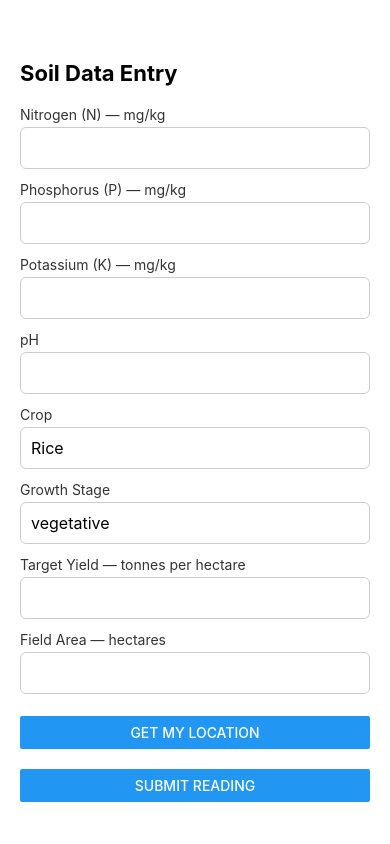
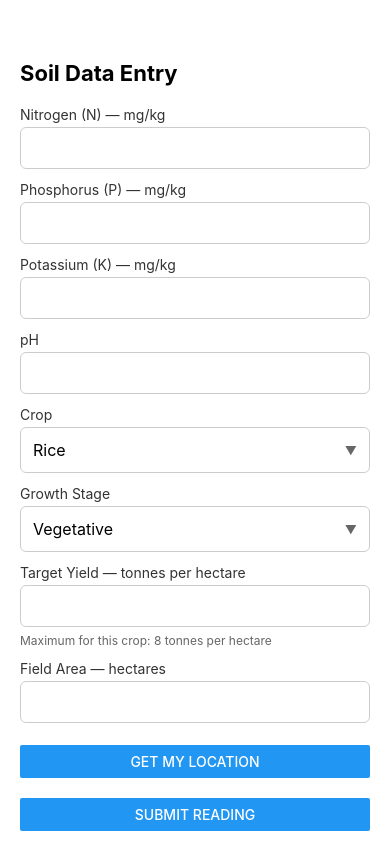
Before and after one commit to ROYALIST2001/soil-data-system, a React Native app in the folder mobile/: screen / in a window 390 px wide. Built offline with nearby package versions, Linux system fonts and the light colour scheme.

Commit message:
feat(mobile): replace crop and stage text inputs with dropdowns

```diff
--- /dev/null
+++ b/mobile/src/components/SelectField.tsx
@@ -0,0 +1,146 @@
+import React, { useState } from "react";
+import {
+  View,
+  Text,
+  TouchableOpacity,
+  Modal,
+  ScrollView,
+  StyleSheet,
+} from "react-native";
+import { Option } from "../constants/vocabulary";
+
+interface SelectFieldProps {
+  label: string;
+  value: string;              // the CURRENT value (lowercase)
+  options: Option[];          // the list to choose from
+  onSelect: (value: string) => void;
+}
+
+export default function SelectField({
+  label,
+  value,
+  options,
+  onSelect,
+}: SelectFieldProps) {
+  // Is the popup showing? This is the ONLY state this component owns.
+  const [open, setOpen] = useState(false);
+
+  // Find the label for the current value, so we can show a nice word
+  // instead of the lowercase key.
+  const selected = options.find((o) => o.value === value);
+  const shownText = selected ? selected.label : "Tap to choose";
+
+  return (
+    <View style={styles.container}>
+      <Text style={styles.label}>{label}</Text>
+
+      {/* The button that opens the popup. */}
+      <TouchableOpacity style={styles.button} onPress={() => setOpen(true)}>
+        <Text style={selected ? styles.buttonText : styles.placeholder}>
+          {shownText}
+        </Text>
+        <Text style={styles.arrow}>▼</Text>
+      </TouchableOpacity>
+
+      {/* The popup. A Modal draws ON TOP of everything else. */}
+      <Modal
+        visible={open}
+        transparent={true}
+        animationType="fade"
+        onRequestClose={() => setOpen(false)} // Android back button
+      >
+        {/* Tapping the dark background closes the popup. */}
+        <TouchableOpacity
+          style={styles.backdrop}
+          activeOpacity={1}
+          onPress={() => setOpen(false)}
+        >
+          <View style={styles.sheet}>
+            <Text style={styles.sheetTitle}>{label}</Text>
+
+            <ScrollView>
+              {options.map((option) => {
+                const isChosen = option.value === value;
+
+                return (
+                  <TouchableOpacity
+                    key={option.value}
+                    style={[styles.option, isChosen && styles.optionChosen]}
+                    onPress={() => {
+                      onSelect(option.value); // tell the screen
+                      setOpen(false);          // close the popup
+                    }}
+                  >
+                    <Text
+                      style={[
+                        styles.optionText,
+                        isChosen && styles.optionTextChosen,
+                      ]}
+                    >
+                      {option.label}
+                    </Text>
+                    {isChosen && <Text style={styles.tick}>✓</Text>}
+                  </TouchableOpacity>
+                );
+              })}
+            </ScrollView>
+          </View>
+        </TouchableOpacity>
+      </Modal>
+    </View>
+  );
+}
+
+const styles = StyleSheet.create({
+  container: { marginBottom: 12 },
+  label: { fontSize: 14, marginBottom: 4, color: "#333" },
+
+  button: {
+    borderWidth: 1,
+    borderColor: "#ccc",
+    borderRadius: 6,
+    padding: 12,
+    flexDirection: "row",
+    justifyContent: "space-between",
+    alignItems: "center",
+    backgroundColor: "#fff",
+  },
+  buttonText: { fontSize: 16, color: "#000" },
+  placeholder: { fontSize: 16, color: "#999" },
+  arrow: { fontSize: 12, color: "#666" },
+
+  // The dark see-through background behind the popup.
+  backdrop: {
+    flex: 1,
+    backgroundColor: "rgba(0,0,0,0.45)",
+    justifyContent: "center",
+    padding: 24,
+  },
+
+  // The white box holding the options.
+  sheet: {
+    backgroundColor: "#fff",
+    borderRadius: 12,
+    padding: 16,
+    maxHeight: "70%",
+  },
+  sheetTitle: {
+    fontSize: 16,
+    fontWeight: "bold",
+    marginBottom: 12,
+    color: "#1b4332",
+  },
+
+  option: {
+    paddingVertical: 14,
+    paddingHorizontal: 10,
+    borderRadius: 6,
+    flexDirection: "row",
+    justifyContent: "space-between",
+    alignItems: "center",
+  },
+  optionChosen: { backgroundColor: "#d8f3dc" },
+  optionText: { fontSize: 16, color: "#333" },
+  optionTextChosen: { fontWeight: "bold", color: "#1b4332" },
+  tick: { fontSize: 16, color: "#40916c", fontWeight: "bold" },
+});
--- /dev/null
+++ b/mobile/src/constants/vocabulary.ts
@@ -0,0 +1,50 @@
+// The crops and stages this system knows.
+//
+// ⚠ THIS LIST MUST MATCH THREE THINGS EXACTLY:
+//   1. api/internal/model/vocabulary.go
+//   2. the training dataset (training_data.csv)
+//   3. the trained model
+//
+// If you add a crop here, you must also change the Go file
+// AND retrain the model. Otherwise predictions will be wrong.
+
+export interface Option {
+  value: string; // what we SEND to the server (lowercase)
+  label: string; // what the FARMER sees
+}
+
+export const CROPS: Option[] = [
+  { value: "rice", label: "Rice" },
+  { value: "maize", label: "Maize" },
+  { value: "tea", label: "Tea" },
+  { value: "coconut", label: "Coconut" },
+  { value: "banana", label: "Banana" },
+  { value: "chilli", label: "Chilli" },
+  { value: "potato", label: "Potato" },
+  { value: "cabbage", label: "Cabbage" },
+  { value: "tomato", label: "Tomato" },
+  { value: "bigonion", label: "Big Onion" },
+];
+
+export const STAGES: Option[] = [
+  { value: "seedling", label: "Seedling" },
+  { value: "vegetative", label: "Vegetative" },
+  { value: "flowering", label: "Flowering" },
+  { value: "maturity", label: "Maturity" },
+];
+
+// The realistic maximum yield for each crop, in tonnes per hectare.
+// The app uses this to show a helpful hint under the yield box.
+// The Go server enforces the real limit. This is only a helper.
+export const MAX_YIELD: Record<string, number> = {
+  rice: 8,
+  maize: 10,
+  tea: 3.5,
+  coconut: 18,
+  banana: 60,
+  chilli: 6,
+  potato: 30,
+  cabbage: 45,
+  tomato: 40,
+  bigonion: 25,
+};
--- a/mobile/src/screens/SoilEntryScreen.tsx
+++ b/mobile/src/screens/SoilEntryScreen.tsx
@@ -2,6 +2,8 @@ import React, { useState } from "react";
 import { View, Text, Button, ScrollView, StyleSheet, Alert } from "react-native";
 
 import InputField from "../components/InputField";
+import SelectField from "../components/SelectField";
+import { CROPS, STAGES, MAX_YIELD } from "../constants/vocabulary";
 import { useLocation } from "../hooks/useLocation";
 import { useSubmitReading } from "../hooks/useSubmitReading";
 import { useAppSelector } from "../store";
@@ -10,40 +12,39 @@ import { NewReading } from "../types/reading";
 export default function SoilEntryScreen() {
 
   // ---------- FORM STATE ----------
-  // These are TEXT, not numbers. TextInput always gives text.
-  // We convert to numbers only at submit time, using parseFloat.
-  // Why? Because while typing, "6." is not a valid number yet.
+  // Numbers are kept as TEXT while typing. We convert at submit time.
   const [n, setN] = useState("");
   const [p, setP] = useState("");
   const [k, setK] = useState("");
   const [ph, setPh] = useState("");
-  const [crop, setCrop] = useState("Rice");
-  const [stage, setStage] = useState("vegetative");
   const [targetYield, setTargetYield] = useState("");
   const [area, setArea] = useState("");
 
+  // CHANGED: crop and stage are now chosen from a list, not typed.
+  // The starting values must be real keys from vocabulary.ts.
+  const [crop, setCrop] = useState("rice");
+  const [stage, setStage] = useState("vegetative");
+
   // ---------- LOCATION STATE ----------
-  // null means "not captured yet".
   const [lat, setLat] = useState<number | null>(null);
   const [lng, setLng] = useState<number | null>(null);
 
   // ---------- LOGIC LAYER ----------
-  // "loading: locating" RENAMES loading to locating,
-  // because we have two different loading states in this screen.
   const { getCurrentLocation, loading: locating, error: locationError } = useLocation();
   const { submit } = useSubmitReading();
 
   // ---------- READ FROM THE STORE ----------
-  // When these values change, this screen redraws automatically.
   const status = useAppSelector((state) => state.reading.status);
   const submitError = useAppSelector((state) => state.reading.error);
+
+  // The maximum yield for whichever crop is chosen right now.
+  // This is read during render, so it updates automatically
+  // when the farmer picks a different crop.
+  const maxYieldForCrop = MAX_YIELD[crop];
 
   // ---------- BUTTON 1: capture the location ----------
   async function handleGetLocation() {
     const coords = await getCurrentLocation();
-
-    // If it worked, save the two numbers.
-    // If it failed, the hook already set an error message.
     if (coords) {
       setLat(coords.lat);
       setLng(coords.lng);
@@ -52,14 +53,11 @@ export default function SoilEntryScreen() {
 
   // ---------- BUTTON 2: send everything to the API ----------
   async function handleSubmit() {
-
-    // The location is required. Stop if we do not have it.
     if (lat === null || lng === null) {
       Alert.alert("Location needed", "Please capture your location first.");
       return;
     }
 
-    // NOW we turn the text values into numbers.
     const reading: NewReading = {
       raw_lat: lat,
       raw_lng: lng,
@@ -67,29 +65,41 @@ export default function SoilEntryScreen() {
       p: parseFloat(p),
       k: parseFloat(k),
       ph: parseFloat(ph),
-      crop: crop,
-      stage: stage,
+      crop: crop,     // always a valid key, because it came from the list
+      stage: stage,   // same
       target_yield: parseFloat(targetYield),
       area: parseFloat(area),
     };
 
-    // Hand it to the logic layer. The screen's job is finished.
     await submit(reading);
   }
 
   return (
-    // ScrollView lets the user scroll, because the form is long.
     <ScrollView contentContainerStyle={styles.container}>
       <Text style={styles.title}>Soil Data Entry</Text>
 
-      {/* The SAME component used 8 times, with different props. */}
+      {/* CHANGED: units are now shown on every number field. */}
       <InputField label="Nitrogen (N) — mg/kg" value={n} onChangeText={setN} numeric />
       <InputField label="Phosphorus (P) — mg/kg" value={p} onChangeText={setP} numeric />
       <InputField label="Potassium (K) — mg/kg" value={k} onChangeText={setK} numeric />
       <InputField label="pH" value={ph} onChangeText={setPh} numeric />
-      <InputField label="Crop" value={crop} onChangeText={setCrop} />
-      <InputField label="Growth Stage" value={stage} onChangeText={setStage} />
-      <InputField label="Target Yield — tonnes per hectare" value={targetYield} onChangeText={setTargetYield} numeric />
+
+      {/* CHANGED: dropdowns instead of text boxes.
+          Now a wrong word is IMPOSSIBLE, not just caught later. */}
+      <SelectField label="Crop" value={crop} options={CROPS} onSelect={setCrop} />
+      <SelectField label="Growth Stage" value={stage} options={STAGES} onSelect={setStage} />
+
+      <InputField
+        label="Target Yield — tonnes per hectare"
+        value={targetYield}
+        onChangeText={setTargetYield}
+        numeric
+      />
+      {/* A helpful hint. The Go server enforces the real limit. */}
+      <Text style={styles.hint}>
+        Maximum for this crop: {maxYieldForCrop} tonnes per hectare
+      </Text>
+
       <InputField label="Field Area — hectares" value={area} onChangeText={setArea} numeric />
 
       <View style={styles.buttonRow}>
@@ -99,8 +109,6 @@ export default function SoilEntryScreen() {
         />
       </View>
 
-      {/* Show this ONLY if we have coordinates.
-          The && means: if the left side is false, draw nothing. */}
       {lat !== null && lng !== null && (
         <Text style={styles.info}>
           Location captured: {lat.toFixed(5)}, {lng.toFixed(5)}
@@ -113,13 +121,12 @@ export default function SoilEntryScreen() {
         <Button
           title={status === "loading" ? "Saving..." : "Submit Reading"}
           onPress={handleSubmit}
-          // Disabled while saving, so the user cannot press twice
-          // and create two readings by mistake.
           disabled={status === "loading"}
         />
       </View>
 
       {submitError && <Text style={styles.error}>{submitError}</Text>}
+
     </ScrollView>
   );
 }
@@ -130,4 +137,5 @@ const styles = StyleSheet.create({
   buttonRow: { marginVertical: 10 },
   info: { color: "green", marginVertical: 6 },
   error: { color: "red", marginVertical: 6 },
+  hint: { fontSize: 12, color: "#666", marginTop: -6, marginBottom: 12 },
 });
```
